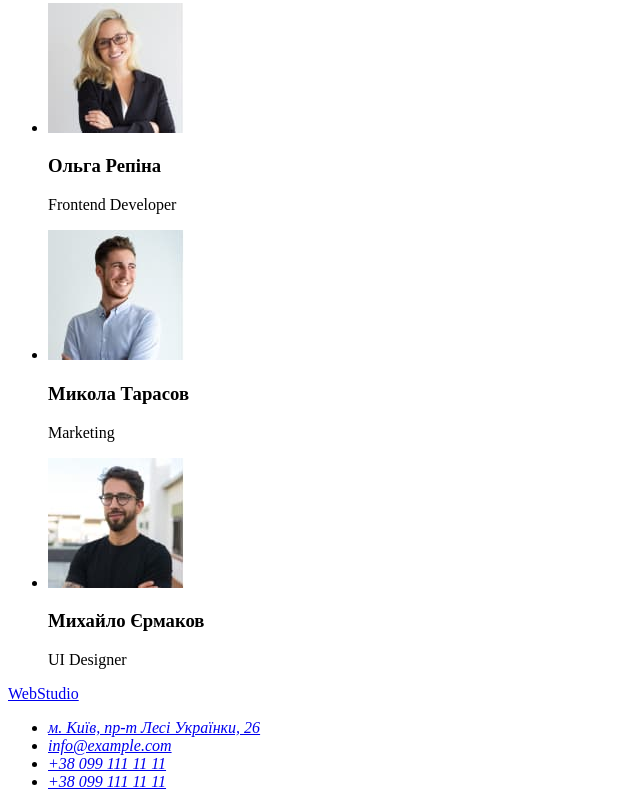
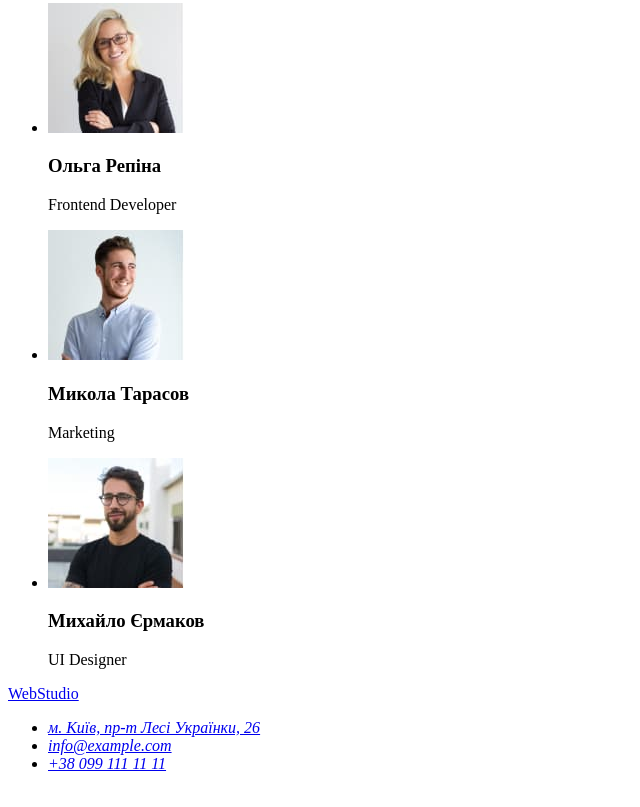
Before and after one commit to Dimon1511/Front-End_1_8, a plain HTML site: page index.html in a window 1280 px wide. Shown: the part 1798-2605 px from the top of the page, without its empty margins (0-640 px from the left). Drawn offline with Linux system fonts and the light colour scheme.

Commit message:
remove li

```diff
--- a/index.html
+++ b/index.html
@@ -117,17 +117,14 @@
             <address>
                 <ul>
                     <li>
-                       <a href="#">м. Київ, пр-т Лесі Українки, 26</a>
+                        <a href="#">м. Київ, пр-т Лесі Українки, 26</a>
                     </li>
                     <li>
                         <a href="mailto:info@example.com">info@example.com</a>
-                     </li>
-                     <li>
+                    </li>
+                    <li>
                         <a href="tel:+38 099 111 11 11">+38 099 111 11 11</a>
-                     </li>
-                     <li>
-                        <a href="tel:+38 099 111 11 11">+38 099 111 11 11</a>
-                     </li>
+                    </li>
                 </ul>
             </address>
         </footer>
```
